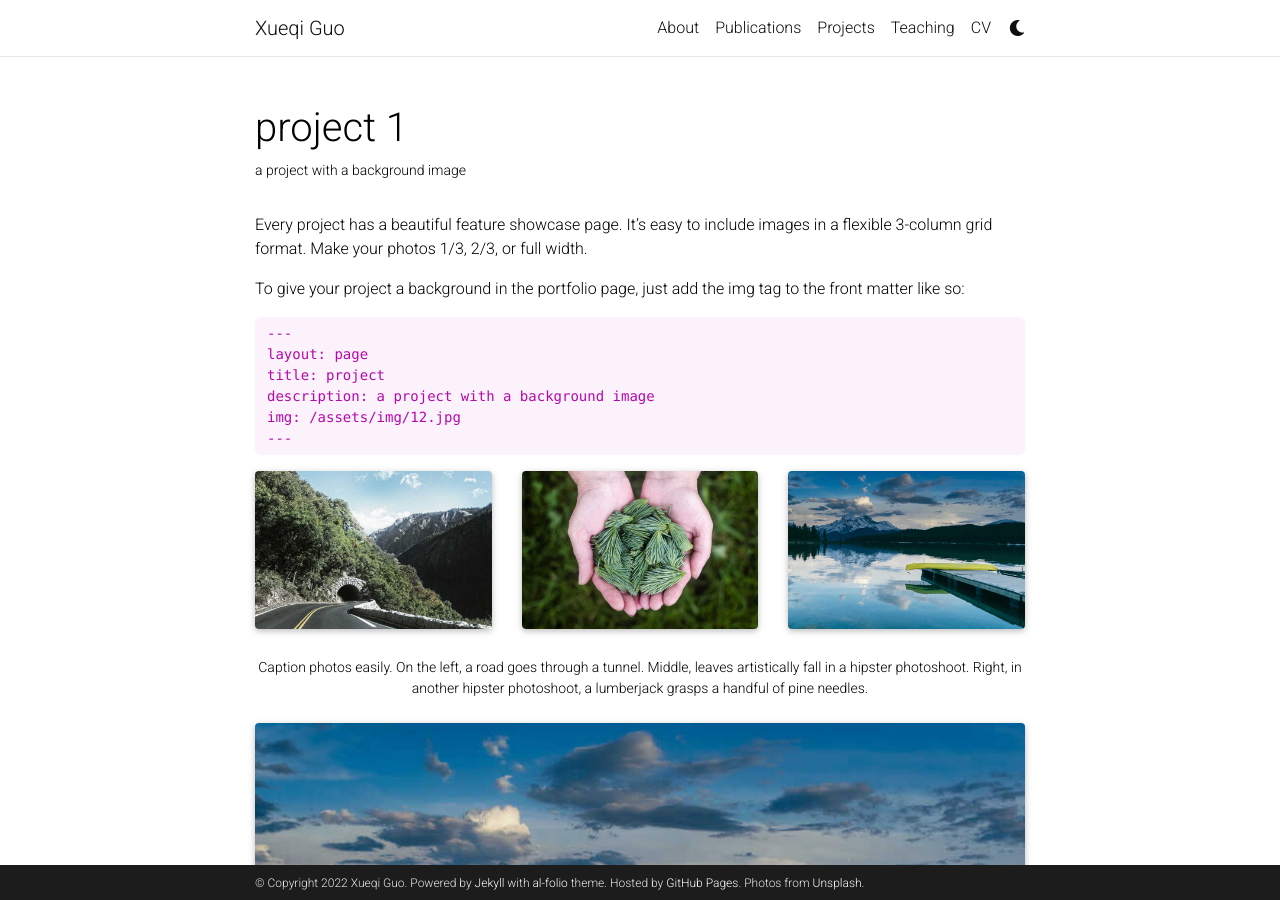
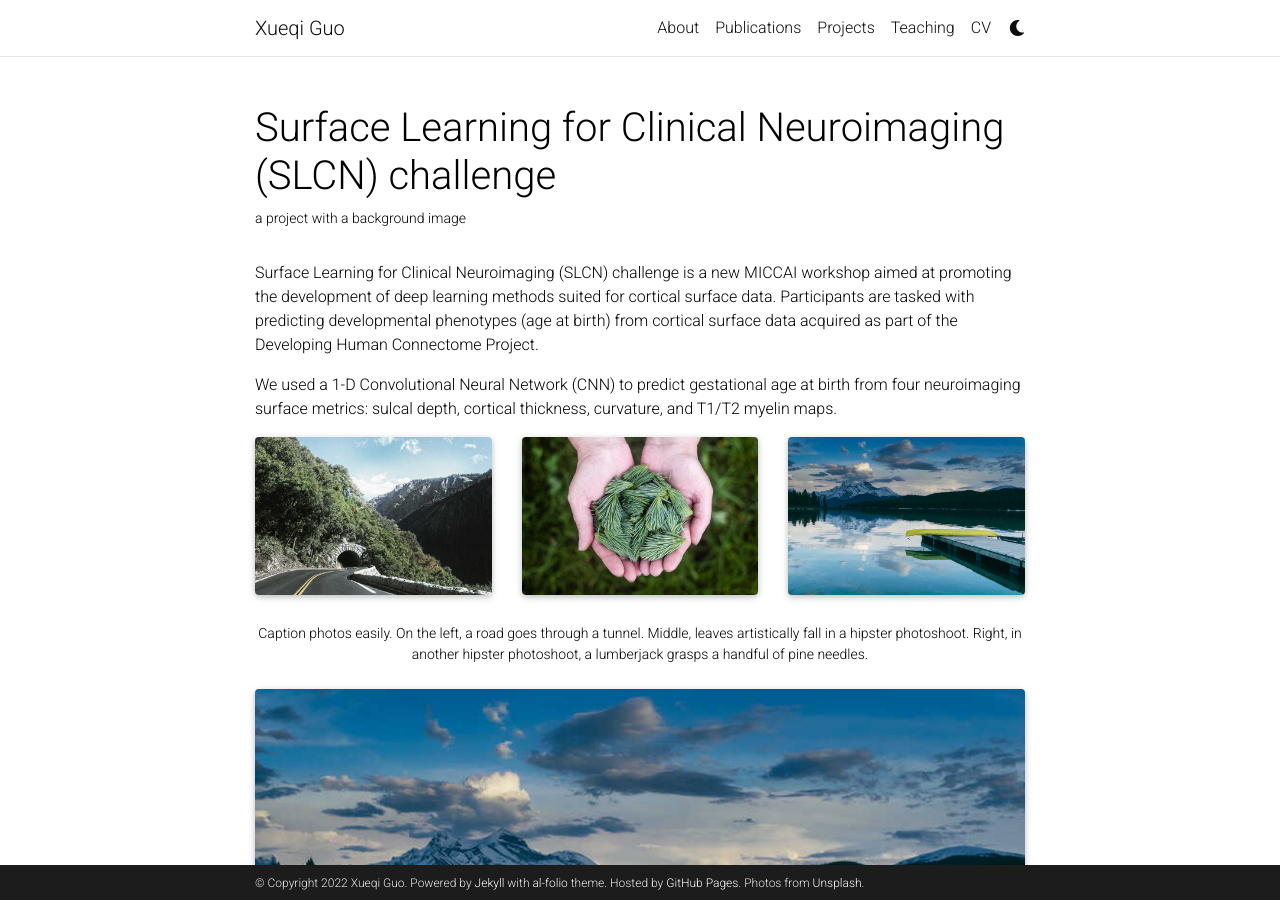
Before and after one commit to gxq1998/gxq1998.github.io, a Jekyll site: the page built from _projects/1_project.md, in a window 1280 px wide and 900 px high. Built offline with Jekyll 4.4.1, drawn with Linux system fonts in a browser that asks for light colours; full-size pictures stand in for the smaller copies a plugin makes; comment, search, counter and statistics services are not loaded; a style sheet for code colours, icons or effects is not loaded.

Commit message:
Update 1_project.md

```diff
--- a/_projects/1_project.md
+++ b/_projects/1_project.md
@@ -1,24 +1,15 @@
 ---
 layout: page
-title: project 1
+title: Surface Learning for Clinical Neuroimaging (SLCN) challenge
 description: a project with a background image
-img: assets/img/12.jpg
+img: assets/img/SLCN_Banner_Final.jpg
 importance: 1
 category: work
 ---
 
-Every project has a beautiful feature showcase page.
-It's easy to include images in a flexible 3-column grid format.
-Make your photos 1/3, 2/3, or full width.
+Surface Learning for Clinical Neuroimaging (SLCN) challenge is a new MICCAI workshop aimed at promoting the development of deep learning methods suited for cortical surface data. Participants are tasked with predicting developmental phenotypes (age at birth) from cortical surface data acquired as part of the Developing Human Connectome Project.
 
-To give your project a background in the portfolio page, just add the img tag to the front matter like so:
-
-    ---
-    layout: page
-    title: project
-    description: a project with a background image
-    img: /assets/img/12.jpg
-    ---
+We used a 1-D Convolutional Neural Network (CNN) to predict gestational age at birth from four neuroimaging surface metrics: sulcal depth, cortical thickness, curvature, and T1/T2 myelin maps.
 
 <div class="row">
     <div class="col-sm mt-3 mt-md-0">
```
